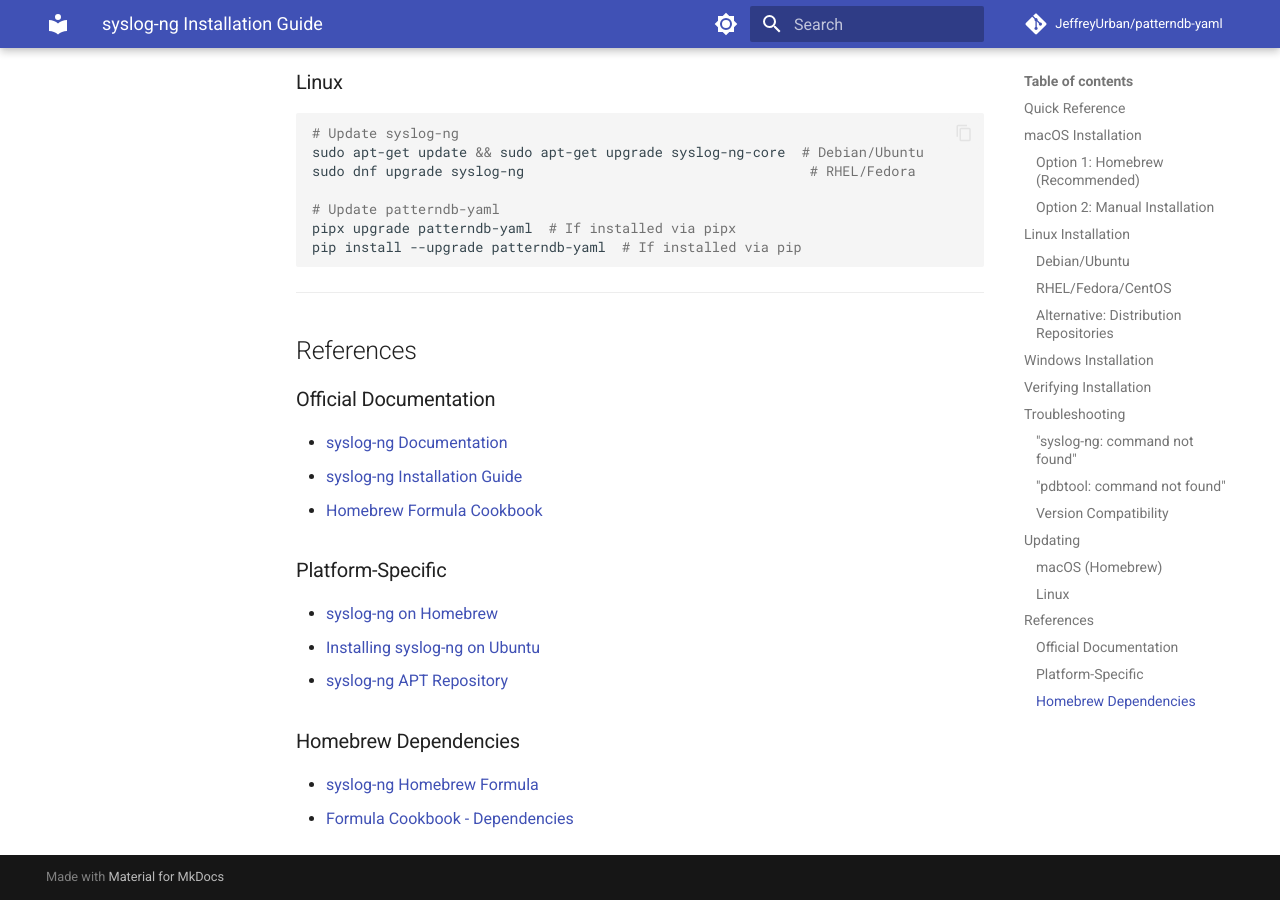
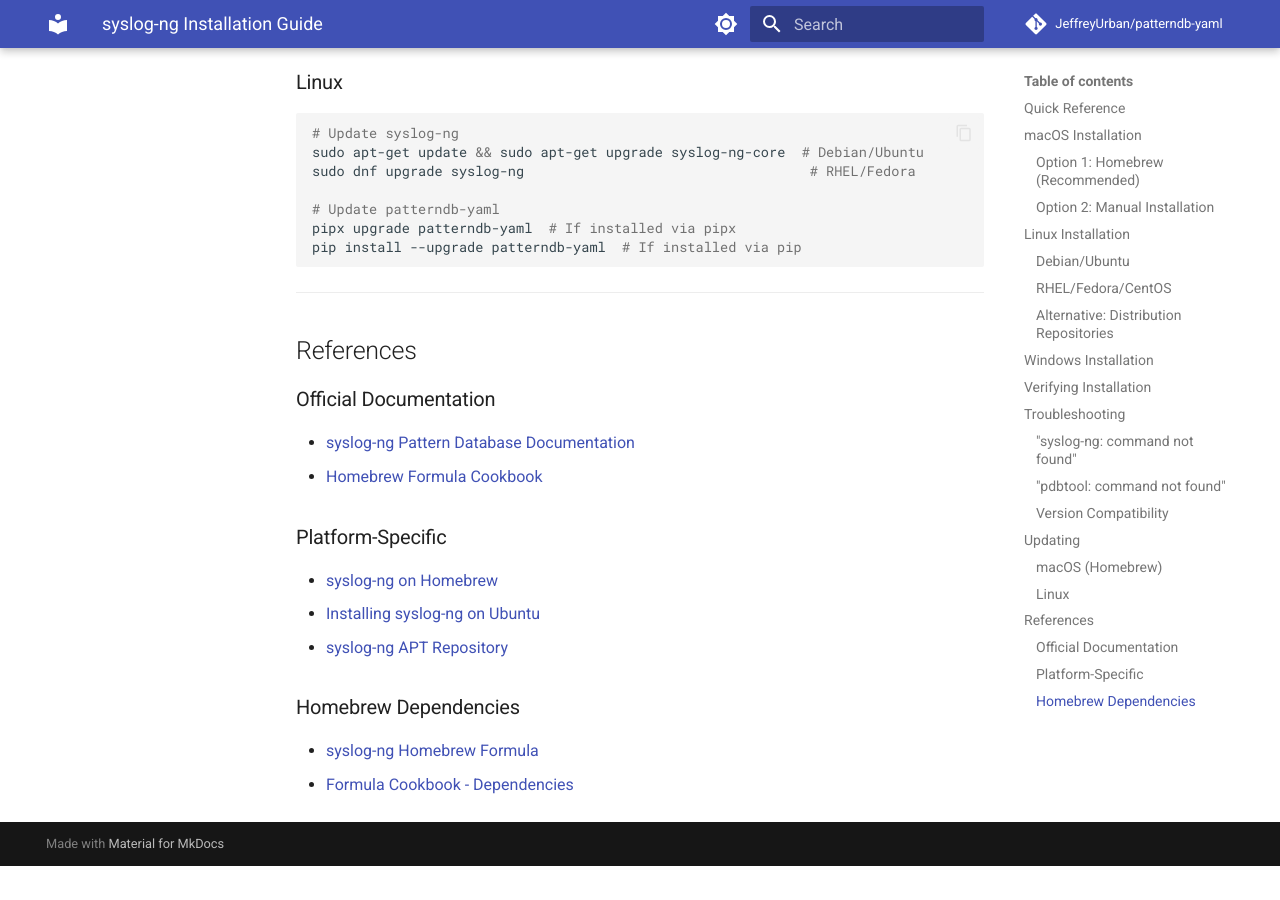
Before and after one commit to JeffreyUrban/patterndb-yaml, an MkDocs documentation site: the page built from docs/SYSLOG_NG_INSTALLATION.md, in a window 1280 px wide and 900 px high, scrolled down 4717 px. Built offline with MkDocs 1.6.1 and Material for MkDocs 9.7.7, drawn with Linux system fonts in a browser that asks for light colours; comment, search, counter and statistics services are not loaded; after the commit the page ends 5583 px from its top, so only the background shows below that.

Commit message:
Fix link check issues
- Remove duplicate .github/workflows/link-check.yml (already merged into test.yml)
- Fix broken syslog-ng documentation links in SYSLOG_NG_INSTALLATION.md files
- Replace non-existent admin-guide root URLs with working Pattern Database docs

The test.yml workflow already has proper link checking with:
- 404 acceptance for unavailable but valid reference links
- GitHub settings URL exclusion

🤖 Generated with [Claude Code](https://claude.com/claude-code)

Co-Authored-By: Claude <noreply@anthropic.com>

```diff
--- a/docs/SYSLOG_NG_INSTALLATION.md
+++ b/docs/SYSLOG_NG_INSTALLATION.md
@@ -240,8 +240,7 @@ pip install --upgrade patterndb-yaml  # If installed via pip
 ## References
 
 ### Official Documentation
-- [syslog-ng Documentation](https://syslog-ng.github.io/admin-guide/)
-- [syslog-ng Installation Guide](https://syslog-ng.github.io/admin-guide/030_Installing_syslog-ng/README.html)
+- [syslog-ng Pattern Database Documentation](https://syslog-ng.github.io/admin-guide/120_Parser/006_db_parser/004_The_syslog-ng_patterndb_format/README)
 - [Homebrew Formula Cookbook](https://docs.brew.sh/Formula-Cookbook)
 
 ### Platform-Specific
```
Also changed, not shown: SYSLOG_NG_INSTALLATION.md (+1 -2 lines), 1 other file.
